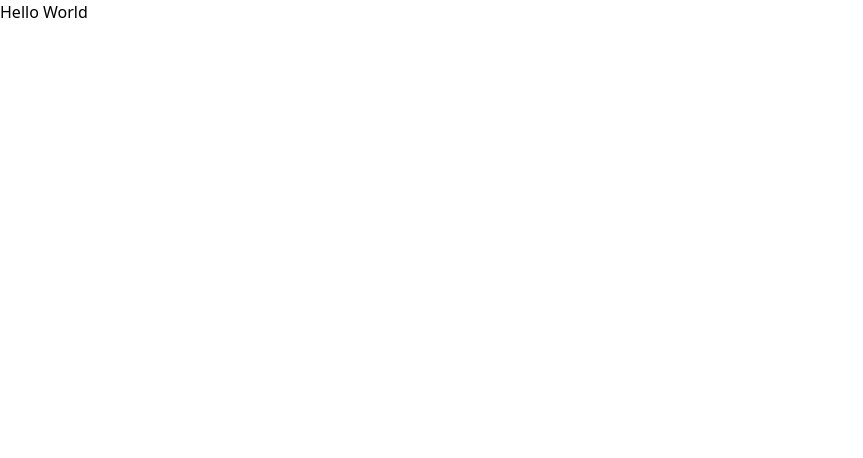
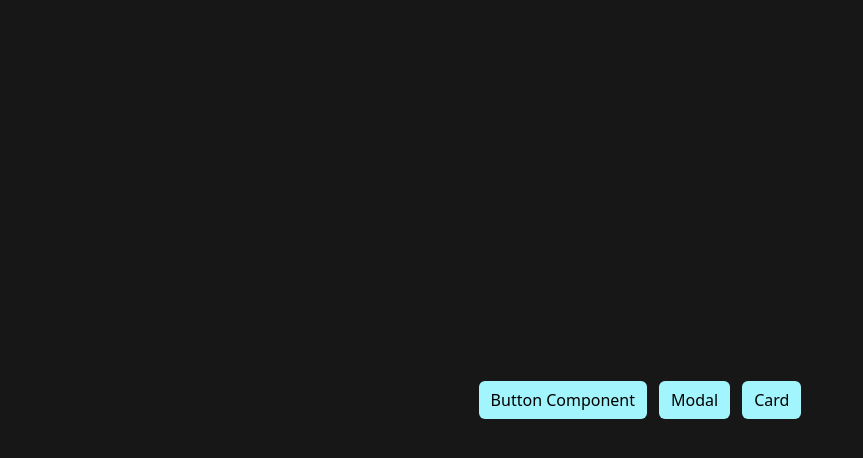
Before and after one commit to nachatra-sharma/learn-nextjs, a Next.js app: page / in a window 1280 px wide. Shown: the top 458 px of the page, without its empty margins (0-863 px from the left). Built offline with nearby package versions, Linux system fonts and the light colour scheme.

Commit message:
add: added navigation between all page and refactor the home page UI

```diff
--- a/app/layout.tsx
+++ b/app/layout.tsx
@@ -1,6 +1,6 @@
-import type { Metadata } from "next";
 import { Geist, Geist_Mono } from "next/font/google";
 import "./globals.css";
+import Back from "@/component/back";
 
 const geistSans = Geist({
   variable: "--font-geist-sans",
@@ -12,18 +12,16 @@ const geistMono = Geist_Mono({
   subsets: ["latin"],
 });
 
-export const metadata: Metadata = {
-  title: "Create Next App",
-  description: "Generated by create next app",
-};
-
 export default function RootLayout({ children }: LayoutProps<"/">) {
   return (
     <html
       lang="en"
       className={`${geistSans.variable} ${geistMono.variable} h-full antialiased`}
     >
-      <body className="min-h-full flex flex-col">{children}</body>
+      <body className="min-h-full flex flex-col relative">
+        <Back />
+        {children}
+      </body>
     </html>
   );
 }
--- a/app/page.tsx
+++ b/app/page.tsx
@@ -1,3 +1,16 @@
+import { Links } from "@/constant/Links";
+import Link from "next/link";
+
 export default function Home() {
-  return <div>Hello World</div>;
+  return (
+    <div className="bg-neutral-900 h-screen w-full flex justify-center items-center gap-3 flex-wrap">
+      {Links.map((link) => (
+        <div key={link.id}>
+          <Link href={link.link} className="bg-cyan-200 py-2 px-3 rounded-md">
+            {link.name}
+          </Link>
+        </div>
+      ))}
+    </div>
+  );
 }
--- /dev/null
+++ b/component/back.tsx
@@ -0,0 +1,23 @@
+"use client";
+import Link from "next/link";
+import { usePathname } from "next/navigation";
+import { IoMdArrowRoundBack } from "react-icons/io";
+
+const Back = () => {
+  const currentpage = usePathname();
+
+  return (
+    <div className="absolute top-4 left-4">
+      {currentpage !== "/" && (
+        <Link href={"/"}>
+          <button className="flex flex-row gap-3 items-center bg-gray-200 rounded-md px-4 py-2 cursor-pointer">
+            <IoMdArrowRoundBack />
+            <span>Back to Home</span>
+          </button>
+        </Link>
+      )}
+    </div>
+  );
+};
+
+export default Back;
--- /dev/null
+++ b/constant/Links.ts
@@ -0,0 +1,17 @@
+export const Links = [
+  {
+    id: 1,
+    name: "Button Component",
+    link: "/button",
+  },
+  {
+    id: 2,
+    name: "Modal",
+    link: "/modal",
+  },
+  {
+    id: 3,
+    name: "Card",
+    link: "/card",
+  },
+];
```
